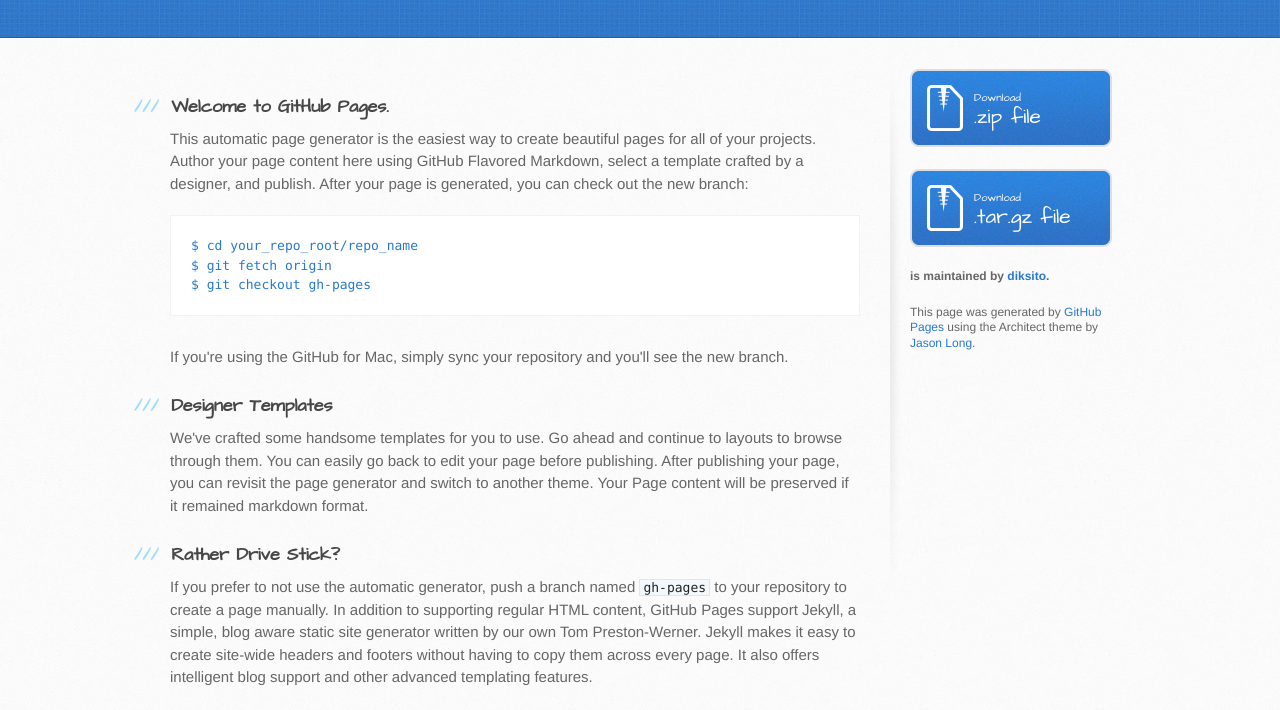
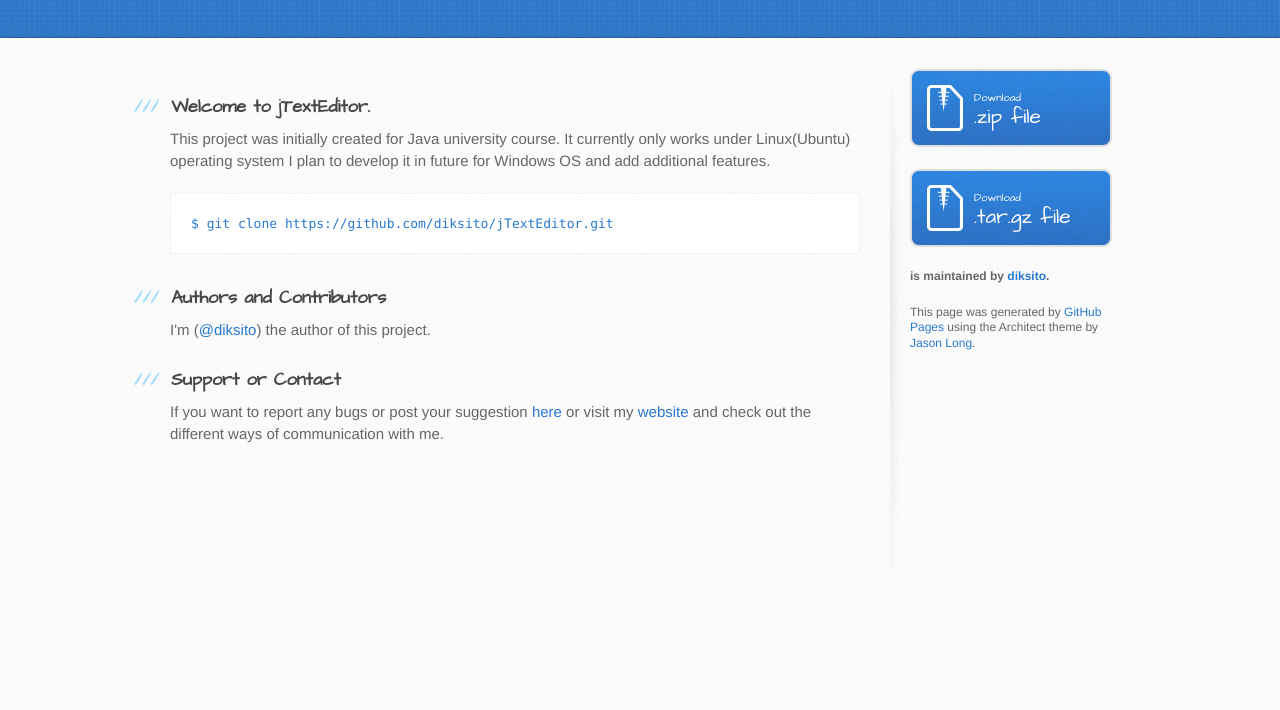
Before and after one commit to diksito/jTextEditor, a plain HTML site: page index.html in a window 1280 px wide. Shown: the part 197-907 px from the top of the page. After the commit the page ends 800 px from the top, so only its background shows below. Drawn offline with Linux system fonts and the light colour scheme.

Commit message:
Update contacts and fix a the project name
- add a few links for contact
- removed default text when the GitHub page was created

```diff
--- a/index.html
+++ b/index.html
@@ -13,13 +13,13 @@
     <script src="//html5shiv.googlecode.com/svn/trunk/html5.js"></script>
     <![endif]-->
 
-    <title>jTexteEitor by diksito</title>
+    <title>jTextEditor by diksito</title>
   </head>
 
   <body>
     <header>
       <div class="inner">
-        <h1>jTexteEitor</h1>
+        <h1>jTextEditor</h1>
         <h2>Basic implementation of text editor written in Java for Ubuntu OS</h2>
         <a href="https://github.com/diksito/jTextEditor" class="button"><small>View project on</small>GitHub</a>
       </div>
@@ -29,36 +29,22 @@
       <div class="inner clearfix">
         <section id="main-content">
           <h3>
-<a name="welcome-to-github-pages" class="anchor" href="#welcome-to-github-pages"><span class="octicon octicon-link"></span></a>Welcome to GitHub Pages.</h3>
+<a name="welcome-to-github-pages" class="anchor" href="#welcome-to-github-pages"><span class="octicon octicon-link"></span></a>Welcome to jTextEditor.</h3>
 
-<p>This automatic page generator is the easiest way to create beautiful pages for all of your projects. Author your page content here using GitHub Flavored Markdown, select a template crafted by a designer, and publish. After your page is generated, you can check out the new branch:</p>
+<p>This project was initially created for Java university course. It currently only works under Linux(Ubuntu) operating system I plan to develop it in future for Windows OS and add additional features.</p>
 
-<pre><code>$ cd your_repo_root/repo_name
-$ git fetch origin
-$ git checkout gh-pages
+<pre><code>$ git clone https://github.com/diksito/jTextEditor.git
 </code></pre>
-
-<p>If you're using the GitHub for Mac, simply sync your repository and you'll see the new branch.</p>
-
-<h3>
-<a name="designer-templates" class="anchor" href="#designer-templates"><span class="octicon octicon-link"></span></a>Designer Templates</h3>
-
-<p>We've crafted some handsome templates for you to use. Go ahead and continue to layouts to browse through them. You can easily go back to edit your page before publishing. After publishing your page, you can revisit the page generator and switch to another theme. Your Page content will be preserved if it remained markdown format.</p>
-
-<h3>
-<a name="rather-drive-stick" class="anchor" href="#rather-drive-stick"><span class="octicon octicon-link"></span></a>Rather Drive Stick?</h3>
-
-<p>If you prefer to not use the automatic generator, push a branch named <code>gh-pages</code> to your repository to create a page manually. In addition to supporting regular HTML content, GitHub Pages support Jekyll, a simple, blog aware static site generator written by our own Tom Preston-Werner. Jekyll makes it easy to create site-wide headers and footers without having to copy them across every page. It also offers intelligent blog support and other advanced templating features.</p>
 
 <h3>
 <a name="authors-and-contributors" class="anchor" href="#authors-and-contributors"><span class="octicon octicon-link"></span></a>Authors and Contributors</h3>
 
-<p>You can <a href="https://github.com/blog/821" class="user-mention">@mention</a> a GitHub username to generate a link to their profile. The resulting <code>&lt;a&gt;</code> element will link to the contributor's GitHub Profile. For example: In 2007, Chris Wanstrath (<a href="https://github.com/defunkt" class="user-mention">@defunkt</a>), PJ Hyett (<a href="https://github.com/pjhyett" class="user-mention">@pjhyett</a>), and Tom Preston-Werner (<a href="https://github.com/mojombo" class="user-mention">@mojombo</a>) founded GitHub.</p>
+<p>I'm (<a href="https://github.com/diksito" class="user-mention">@diksito</a>) the author of this project.</p>
 
 <h3>
 <a name="support-or-contact" class="anchor" href="#support-or-contact"><span class="octicon octicon-link"></span></a>Support or Contact</h3>
 
-<p>Having trouble with Pages? Check out the documentation at <a href="http://help.github.com/pages">http://help.github.com/pages</a> or contact <a href="mailto:support@github.com">support@github.com</a> and we’ll help you sort it out.</p>
+<p>If you want to report any bugs or post your suggestion <a href="https://github.com/diksito/jTextEditor/issues">here</a> or visit my <a href="http://www.nikolay-angelov.eu/">website</a> and check out the different ways of communication with me.</p>
         </section>
 
         <aside id="sidebar">
```
